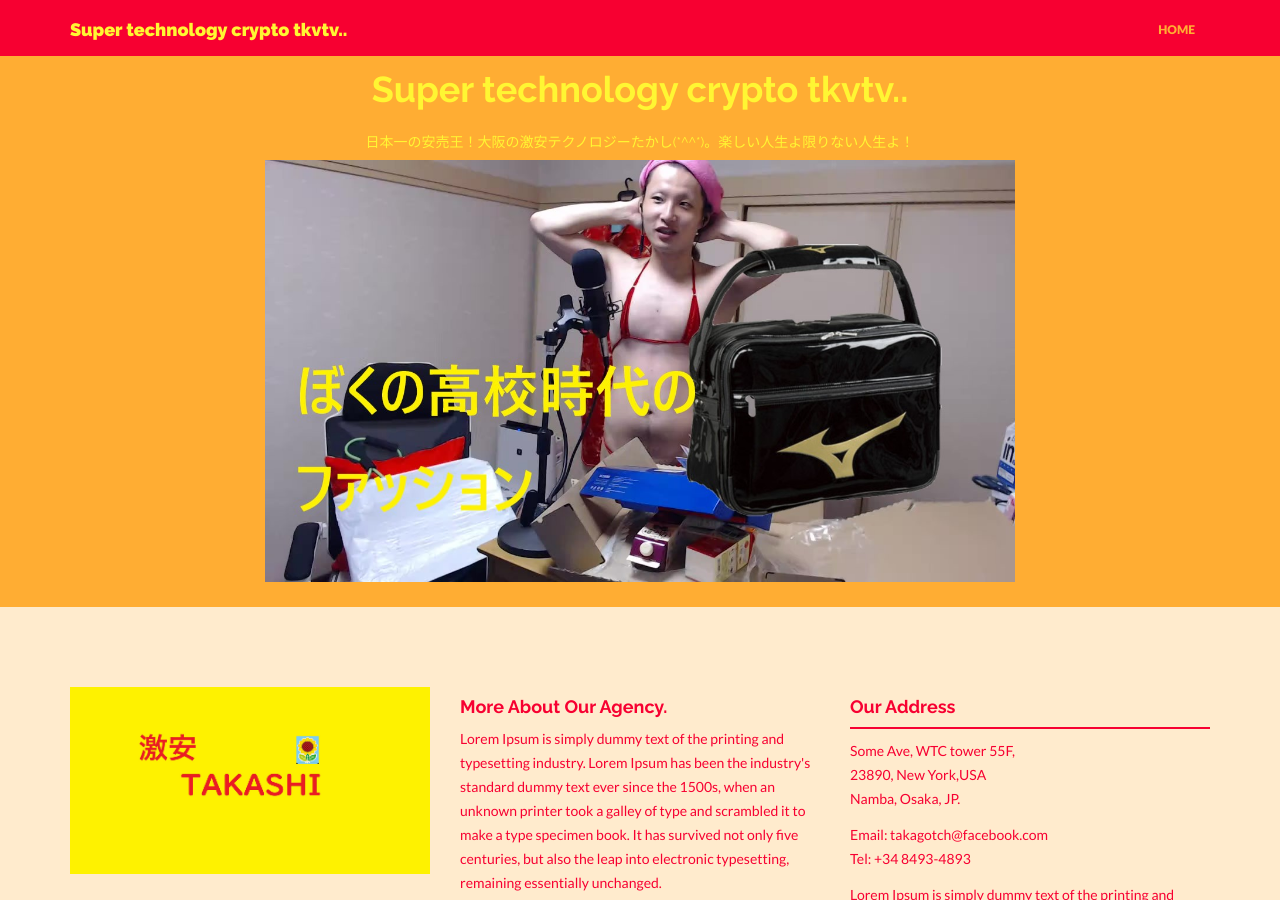
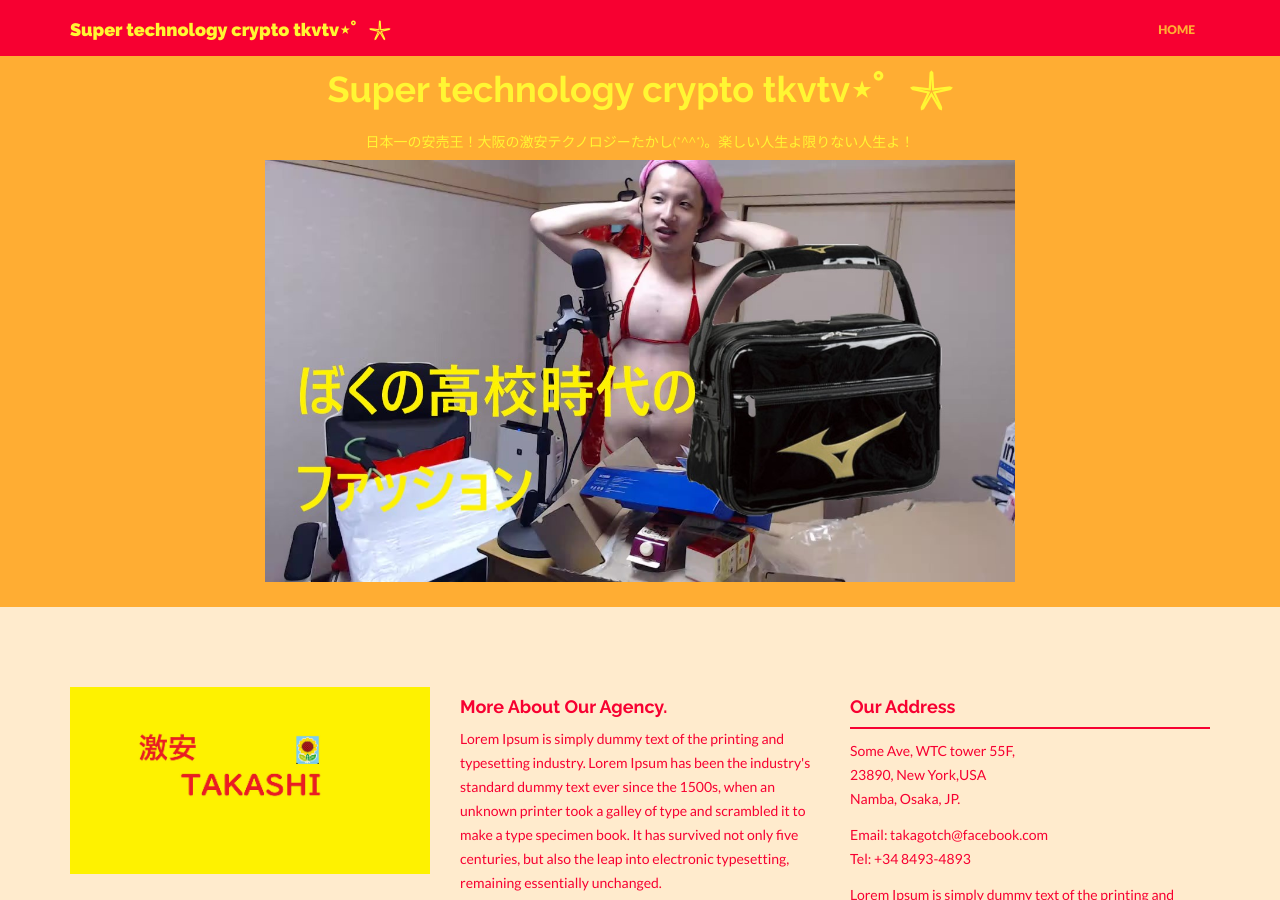
Before and after one commit to takagotch/o2361, a Jekyll site: the page built from index.html, in a window 1280 px wide and 900 px high. Built offline with Jekyll 4.4.1, drawn with Linux system fonts in a browser that asks for light colours; nearby versions of some CDN libraries.

Commit message:
Update _config.yml

```diff
--- a/_config.yml
+++ b/_config.yml
@@ -1,7 +1,7 @@
 ### GENERAL SETTINGS ###
 
 # Site settings
-title: Super technology crypto tkvtv..
+title: Super technology crypto tkvtv⋆゜𓇼
 description: "日本一の安売王！大阪の激安テクノロジーたかし(*^^*)。楽しい人生よ限りない人生よ！"
 analytics: #Google analytics code in the format XX-nnnnnnnn-n
 baseurl: "https://takagotch.github.io/page60/" #important: start with /
```
